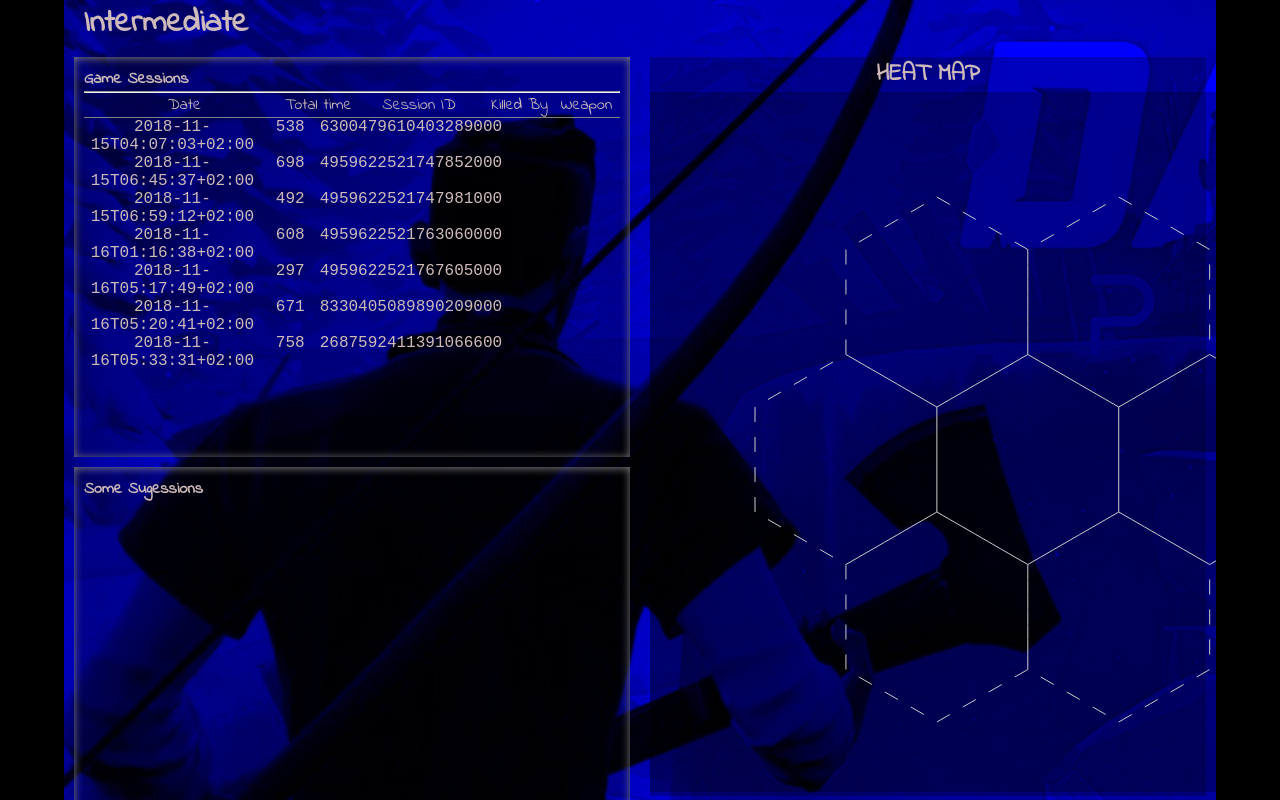
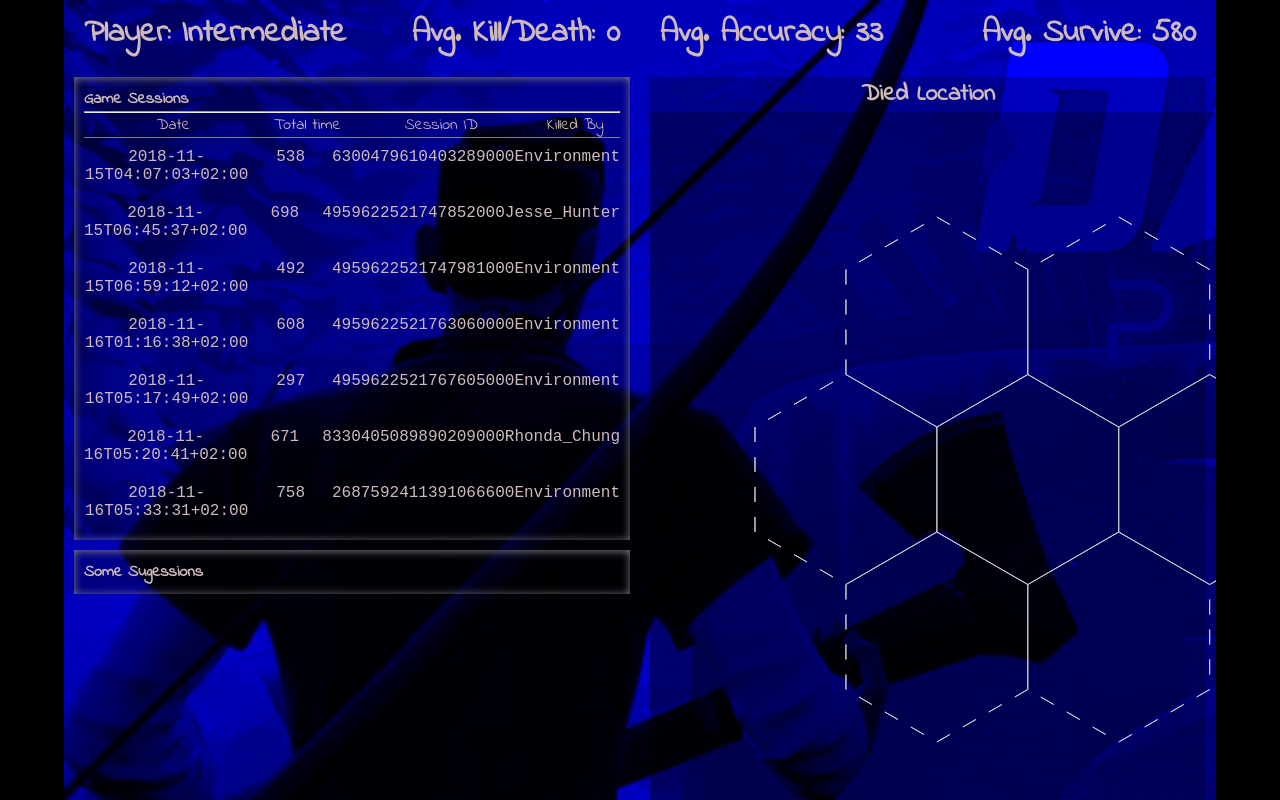
Before and after one commit to ChilledCitizen/reCoach, a React (Create React App) app in the folder client/: page / in a window 1280 px wide. Shown: the top 800 px of the page. Built offline with nearby package versions, Linux system fonts and the light colour scheme.

Commit message:
real data for chart & heatmap

```diff
--- a/client/src/components/Chart.js
+++ b/client/src/components/Chart.js
@@ -8,14 +8,11 @@ import {
   Tooltip,
   Legend
 } from 'recharts';
-// import json from 'json-loader';
-import data from '../data/data.json';
 
-const { sessionDurationData } = data;
-const data1 = [];
-sessionDurationData.forEach(item => data1.push({ SurvivedDuration: item }));
-
-const Chart = () => {
+const Chart = (props) => {
+  const data1 = [];
+  const {data} = props;
+  data.forEach(session => data1.push({'SurvivedDuration': session.SESSION_TIME }))
   return (
     <div>
       <div className="align-center">
--- a/client/src/components/Heatmap.js
+++ b/client/src/components/Heatmap.js
@@ -1,6 +1,5 @@
 import * as React from 'react';
 import { scaleLinear } from 'd3-scale';
-import data from '../data/data.json';
 
 import '../styles/heatMap.css';
 
@@ -21,11 +20,12 @@ export class Heatmap extends React.Component {
 
   componentDidMount() {
     this.canvas && this.drawMap();
-    this.players && this.drawPlayers();
+    console.log(this.props.movementData1);
+    this.props.movementData1 !== undefined && this.drawPlayers();
   }
 
   componentDidUpdate(prevProps) {
-    if (prevProps.size !== this.props.size) {
+    if (prevProps !== this.props) {
       this.drawMap();
       this.drawPlayers();
     }
@@ -33,7 +33,6 @@ export class Heatmap extends React.Component {
 
   drawMap = () => {
     const context = this.canvas.getContext('2d');
-
     const hexHeight = Math.sin(HEXAGON_ANGLE) * SIDE_LENGTH;
     const hexRadius = Math.cos(HEXAGON_ANGLE) * SIDE_LENGTH;
     const hexRectangleHeight = SIDE_LENGTH + 2 * hexHeight;
@@ -87,8 +86,7 @@ export class Heatmap extends React.Component {
   };
 
   drawPlayers = () => {
-    const { movementData } = data;
-    // const { data } = this.props;
+    const { movementData1 } = this.props;
     const scaleWidth = scaleLinear()
     .domain([HORIZONTAL_START, HORIZONTAL_END])
     .range([HORIZONTAL_OFFSET, HORIZONTAL_CLAMP]);
@@ -97,25 +95,24 @@ export class Heatmap extends React.Component {
     .range([-VERTICAL_OFFSET / 2 + SIDE_LENGTH, VERTICAL_CLAMP])
     .clamp(true);
     const context = this.players.getContext('2d');
-    movementData.forEach(item => {
-      context.fillStyle = '#FF000075';
-      context.beginPath();
-      context.arc(
-        scaleWidth(item[0], 0),
-        scaleHeight(item[1], 0),
-        6,
-        0,
-        2 * Math.PI
+    movementData1.length !== 0 && movementData1.forEach(item => {
+      context.fillStyle = 'red';
+      context.fillRect(
+        scaleWidth(item.POSITION_X, 0),
+        scaleHeight(item.POSITION_Y, 0),
+        10,
+        10,
         );
         context.fill();
     });
   };
 
+
   render() {
     return (
       <div className="heatmap align-center">
         <div className="align-center">
-          <span className="title bold heat-map-title">HEAT MAP</span>
+          <span className="title bold heat-map-title">Died Location</span>
         </div>
         <canvas
           width={800}
--- a/client/src/components/LayoutMain.js
+++ b/client/src/components/LayoutMain.js
@@ -3,36 +3,69 @@ import { Heatmap } from './Heatmap';
 import SessionList from './SessionList';
 import Chart from './Chart';
 import gameData from '../data/gameData.json';
+import gameAverage from '../data/gameAverages.json';
 
 import '../styles/layoutMain.css';
 
 class LayoutMain extends Component {
+  state = {
+    SingleSessionData: '',
+    Keys: Object.keys(gameData),
+    data: []
+  };
+  componentDidMount = () => {
+    const { Keys } = this.state;
+    const tmp = [];
+    Keys.forEach((key, i) => tmp.push(gameData[`Session_${i}`]));
+    this.setState({ data: tmp });
+  };
   handleClick = e => {
     e.preventDefault();
-    console.dir(e.target);
+    const { data } = this.state;
+    const SingleSessionData = [];
+    const tmp = e.target.parentNode.id || e.target.id;
+    data.forEach(session => {
+      if (session.SESSION_ID == tmp) {
+        SingleSessionData.push(session);
+      }
+      this.setState({ SingleSessionData });
+    });
   };
 
   render() {
-    const data = [];
-    const Keys = Object.keys(gameData);
-    Keys.forEach((key, i) => data.push(gameData[`Session_${i}`]));
-    console.log(data);
+    const { Keys, data, SingleSessionData } = this.state;
+    const { AVERAGE_KD, AVERAGE_ACCURACY, AVERAGE_SESSION_TIME_IN_SECONDS} = gameAverage;
+    let playerName = '';
+    data[0] !== undefined && (playerName = data[0].PLAYER_GUID);
     return (
       <div className="main-container">
-        <h2 className="title player-name">Intermediate</h2>
+        <div className="flex" >
+        <h2 className="title player-name">Player: {playerName}</h2>
+        <h2 className="title player-name">Avg. Kill/Death: {AVERAGE_KD}</h2>
+        </div>
+        <div className="flex" >
+        <h2 className="title player-name">Avg. Accuracy: {AVERAGE_ACCURACY}</h2>
+        <h2 className="title player-name">Avg. Survive: {AVERAGE_SESSION_TIME_IN_SECONDS}</h2>
+        </div>
         <div className="left-container">
           <div className="title box">
             <p className="bold">Game Sessions</p>
             <hr />
-            <SessionList Keys= {Keys} data={data} handleClick={this.handleClick} />
+            <SessionList
+              Keys={Keys}
+              data={data}
+              handleClick={this.handleClick}
+            />
             <div />
           </div>
-          <div className="box title bold sugession">Some Sugessions</div>
+          <div className="box title bold sugession">
+            <p className="bold">Some Sugessions</p>
+          </div>
         </div>
         <div className="right-container">
-          <Heatmap />
+          <Heatmap movementData1={SingleSessionData} />
           <div className="chart align-center">
-            <Chart />
+            <Chart data={data} />
           </div>
         </div>
       </div>
--- a/client/src/components/SessionList.js
+++ b/client/src/components/SessionList.js
@@ -3,7 +3,7 @@ import React from 'react';
 import '../styles/sessionList.css';
 
 const SessionList = props => {
-  const { handleClick, data, Keys } = props;
+  const { handleClick, data } = props;
   return (
     <div className="session-list__container">
       <ul className="session-list__heading align-center">
@@ -11,15 +11,15 @@ const SessionList = props => {
         <li>Total time</li>
         <li>Session ID</li>
         <li>Killed By</li>
-        <li>Weapon</li>
       </ul>
       {data.map(session => {
-        const { SESSION_ID, SESSION_TIME, SESSION_START_TIME } = session;
+        const { SESSION_ID, SESSION_TIME, SESSION_START_TIME, KILLER } = session;
         return (
           <ul className="session-list-text align-center" onClick={handleClick} id= {SESSION_ID} key={SESSION_ID}>
             <li>{SESSION_START_TIME}</li>
             <li>{SESSION_TIME}</li>
             <li>{SESSION_ID}</li>
+            <li>{KILLER}</li>
           </ul>
         );
       })}
--- a/client/src/styles/layoutMain.css
+++ b/client/src/styles/layoutMain.css
@@ -9,7 +9,7 @@
 .left-container .box {
   margin: 10px;
   padding: 10px;
-  height: 400px;
+  height: inherit;
   box-shadow: inset 0px 1px 8px 0px grey;
   background: #00000040;
   overflow: auto;
@@ -21,7 +21,7 @@
   overflow: auto;
 }
 .player-name {
-  margin: 0px 20px;
+  margin: 10px 20px;
   font-size: 2rem;
 }
 .chart, .heatmap{
--- a/client/src/styles/main.css
+++ b/client/src/styles/main.css
@@ -27,6 +27,11 @@ body{
 .bold{
   font-weight: 600;
 }
+.flex{
+  display: flex;
+  flex-direction: row;
+  justify-content: space-between;
+}
 /* width */
 ::-webkit-scrollbar {
   width: 0.25vw;
--- a/client/src/styles/sessionList.css
+++ b/client/src/styles/sessionList.css
@@ -2,7 +2,7 @@
 }
 .session-list__heading, .session-list-text {
   display: grid;
-  grid-template-columns: 3fr 1fr 2fr 1fr 1fr;
+  grid-template-columns: 2fr 1fr 2fr 1fr;
   list-style-type: none;
 }
 .align-center{
@@ -17,4 +17,5 @@
 }
 .session-list-text li{
     font-family: 'Courier New', Courier, monospace;
+    margin: 10px auto;
 }
```
Lines whose indentation alone changed are shown as unchanged.
